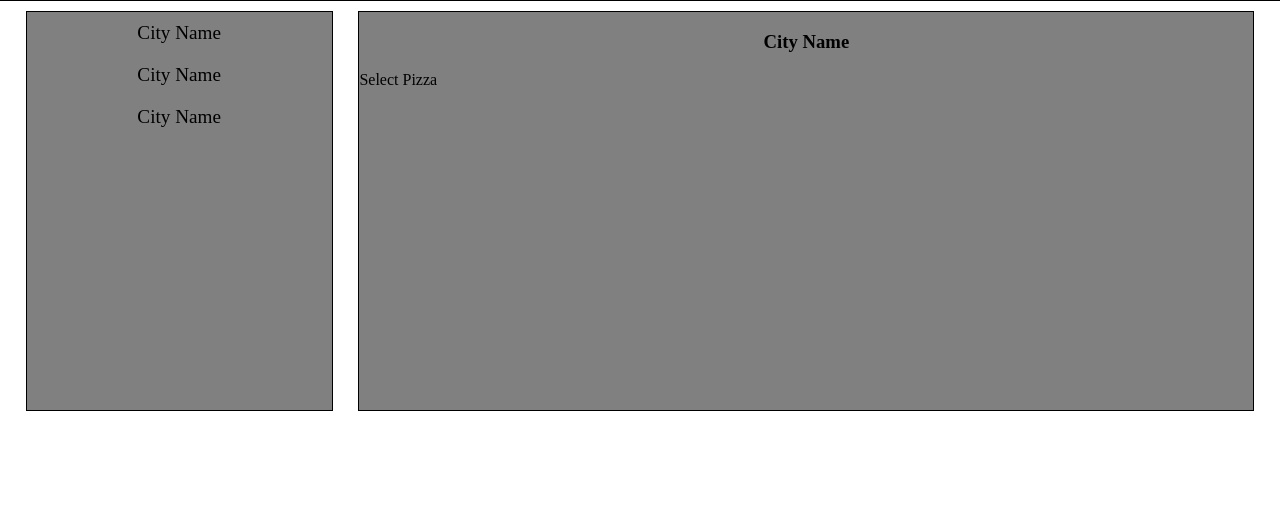
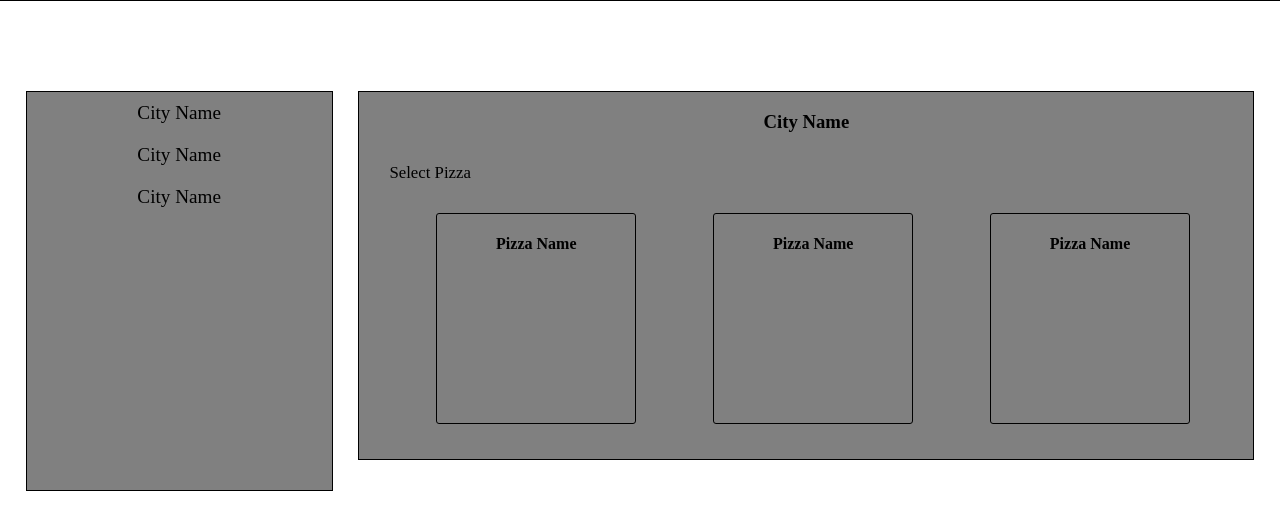
Before and after one commit to cyurtbil/CengosPizza, a website: page app/index.html in a window 1280 px wide. Shown: the part 81-610 px from the top of the page. Drawn offline with nearby package versions, Linux system fonts and the light colour scheme; files that its build step writes are made by us from their sources.

Commit message:
edit pizza boxes

```diff
--- a/app/css/main.css
+++ b/app/css/main.css
@@ -18,6 +18,10 @@ body {
   margin: 0px;
   padding: 0px;
 }
+
+#container {
+  margin-top: 80px;
+}
 /*=======================================*/
 
 
--- a/app/css/partials/pizza-section.css
+++ b/app/css/partials/pizza-section.css
@@ -4,7 +4,6 @@
 
 section {
   width: 70%;
-  height: 400px;
   background-color: grey;
   float: right;
   border: 1px solid black;
@@ -15,4 +14,25 @@ section h3 {
   text-align: center;
 }
 
+section p {
+  margin: 30px;
+  font-size: 1.05em;
+}
+
+.pizza {
+  height: 211px;
+  width: 200px;
+  border: 1px solid black;
+  float: left;
+  margin: 0px 0% 35px 8.6%;
+  display: inline-block;
+  border-radius: 3px;
+}
+
+.pizza h4 {
+  text-align: center
+}
+
+
+
 /*=======================================*/
--- a/app/index.html
+++ b/app/index.html
@@ -9,7 +9,7 @@
     <h1>HEADER</h1>
   </header>
 
-  <div id="pizza-container">
+  <div id="container">
     <aside>
       <ul>
         <li>City Name</li>
@@ -21,7 +21,17 @@
     <section>
       <h3>City Name</h3>
       <p>Select Pizza</p>
-
+      <div id="pizza-container">
+        <div id="cheese" class="pizza">
+          <h4>Pizza Name</h4>
+        </div>
+        <div id="veggie" class="pizza">
+          <h4>Pizza Name</h4>
+        </div>
+        <div id="meat" class="pizza">
+          <h4>Pizza Name</h4>
+        </div>
+      </div>
     </section>
 
   </div>
```
